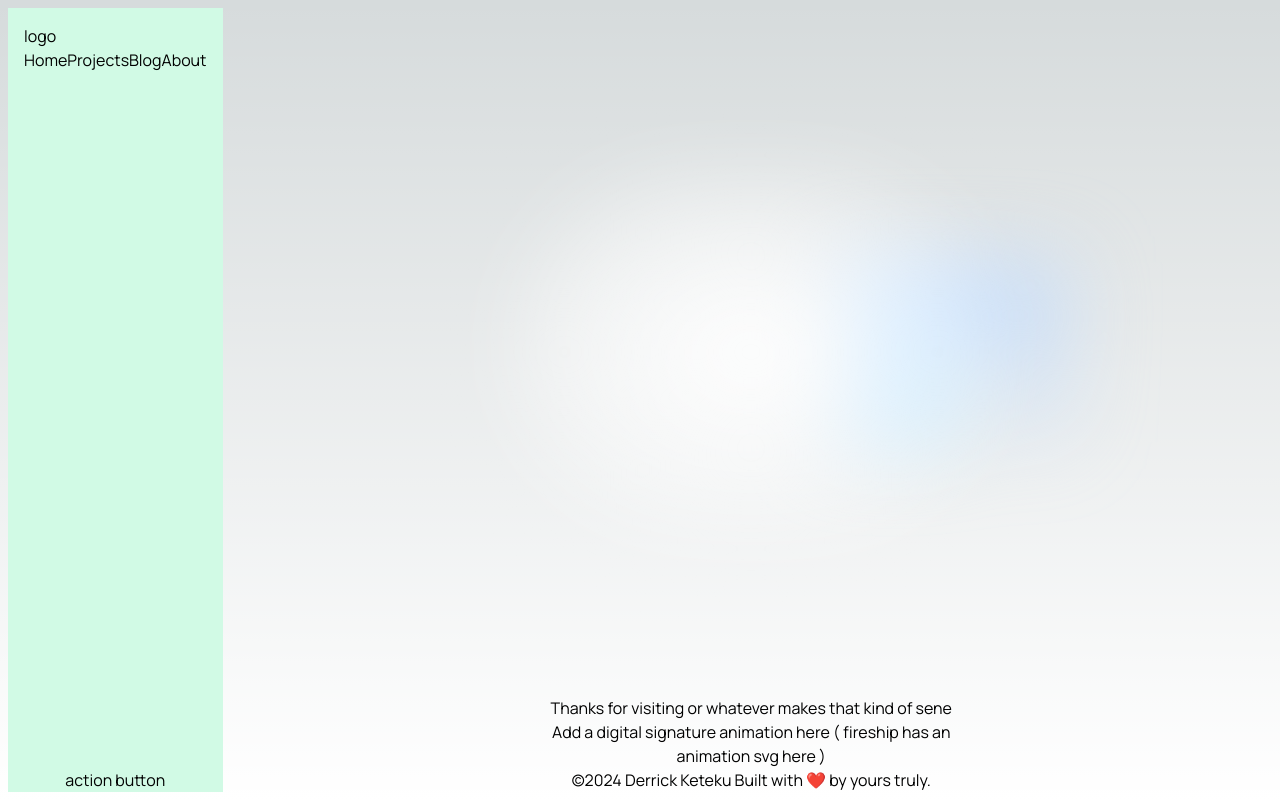
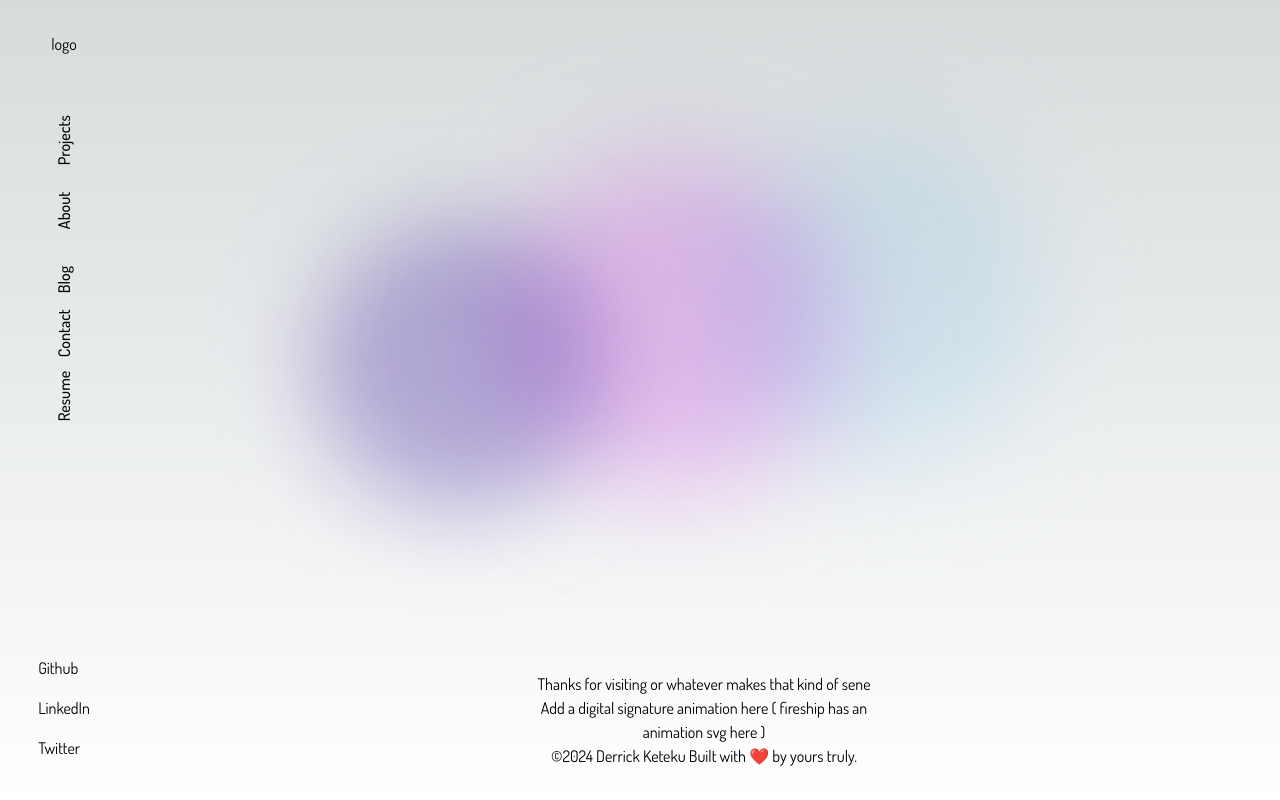
Before and after one commit to Derks14/keteku, a Next.js app: page / in a window 1280 px wide. Built offline with nearby package versions, Linux system fonts and the light colour scheme; a web font is replaced by a local one.

Commit message:
setup blur floating bubbles mixed with the background for light and dark modes

```diff
--- a/src/app/(home)/layout.tsx
+++ b/src/app/(home)/layout.tsx
@@ -1,30 +1,15 @@
 import Footer from "@/components/sections/footer";
-import Nav from "@/components/sections/header";
+import Nav from "@/components/sections/nav";
+import Main from "@/components/sections/main";
 import { ReactNode } from "react";
 
 export default function Layout({ children }: { children: ReactNode }) {
   return (
-    <div>
-      <div className="flex min-h-screen items-stretch space-x-2 p-2">
-        {/* navigation */}
+    <>
+      <div className="flex h-full w-full flex-auto overflow-hidden">
         <Nav />
-        <div className="grow">
-          <div className="flex h-full flex-col items-center justify-between">
-            <div> </div>
-
-            <div>
-              <div className="relative z-[-1] flex place-items-center before:absolute before:h-[300px] before:w-full before:-translate-x-1/2 before:rounded-full before:bg-gradient-radial before:from-white before:to-transparent before:blur-2xl before:content-[''] after:absolute after:-z-20 after:h-[180px] after:w-full after:translate-x-1/3 after:bg-gradient-conic after:from-sky-200 after:via-blue-200 after:blur-2xl after:content-[''] before:dark:bg-gradient-to-br before:dark:from-transparent before:dark:to-blue-700 before:dark:opacity-10 after:dark:from-sky-900 after:dark:via-[#0141ff] after:dark:opacity-40 sm:before:w-[480px] sm:after:w-[240px] before:lg:h-[360px]">
-                {/* lets put all content here */}
-              </div>
-            </div>
-
-            {/* footer */}
-            <div>
-              <Footer />
-            </div>
-          </div>
-        </div>
+        <Main />
       </div>
-    </div>
+    </>
   );
 }
--- a/src/app/globals.css
+++ b/src/app/globals.css
@@ -20,8 +20,8 @@
     --card: 0 0% 100%;
     --card-foreground: 222.2 47.4% 11.2%;
 
-    --primary: 222.2 47.4% 11.2%;
-    --primary-foreground: 210 40% 98%;
+    --primary: hsl(255, 46%, 50%);
+    --primary-foreground: hsl(255, 0%, 100%);
 
     --secondary: 210 40% 96.1%;
     --secondary-foreground: 222.2 47.4% 11.2%;
@@ -84,4 +84,19 @@
     /* put all the classes after the @apply keyword */
     @apply m-10 delay-75 border-l;
   }
+
+  .floating-ball {
+    @apply absolute top-48 h-64 w-64 rounded-full animate-blob opacity-40 mix-blend-multiply blur-2xl dark:top-72 dark:h-36 dark:w-36 dark:opacity-90 dark:mix-blend-hard-light dark:blur-[90px];
+  }
+
 }
+
+@layer utilities {
+  .animation-delay-2000 {
+    animation-delay: 2s;
+  }
+  .animation-delay-4000 {
+    animation-delay: 4s;
+  }
+
+}
--- a/src/app/layout.tsx
+++ b/src/app/layout.tsx
@@ -2,6 +2,7 @@ import type { Metadata } from "next";
 import { Dosis, Inter, Magra, Manrope } from "next/font/google";
 import "./globals.css";
 import React from "react";
+import { cn } from "@/services/utils";
 
 const inter = Inter({
   subsets: ["latin"],
@@ -34,7 +35,9 @@ export const metadata: Metadata = {
 export default function RootLayout({ children }: { children: React.ReactNode }) {
   return (
     <html lang="en">
-      <body className={manrope.className}>{children}</body>
+      <body className={cn("overflow-hidden", dosis.className)}>
+        <div className="h-screen max-h-screen overflow-hidden">{children}</div>
+      </body>
     </html>
   );
 }
--- a/src/components/sections/footer.tsx
+++ b/src/components/sections/footer.tsx
@@ -6,7 +6,7 @@ export default function Footer() {
           <div>Thanks for visiting or whatever makes that kind of sene</div>
           <div> Add a digital signature animation here ( fireship has an animation svg here )</div>
           <div>
-            <p> </p>©2024 Derrick Keteku Built with ❤️ by yours truly.
+            <p> ©2024 Derrick Keteku Built with ❤️ by yours truly.</p>
           </div>
         </div>
       </div>
--- a/src/components/sections/header.tsx
+++ /dev/null
@@ -1,25 +0,0 @@
-export default function Header() {
-  const menu: [{ title: string; path: string }] = [
-    { title: "Home", path: "/home" },
-    { title: "Projects", path: "/projects" },
-    { title: "Blog", path: "/blog" },
-    { title: "About", path: "/about" },
-  ];
-  return (
-    <div className="flex flex-col items-center justify-between bg-emerald-100">
-      <div className="m-2 p-2">
-        <div>logo </div>
-        <nav className="">
-          <a className="flex justify-between">
-            {menu.map((option) => (
-              <div key={option.title} className="">
-                {option.title}
-              </div>
-            ))}
-          </a>
-        </nav>
-      </div>
-      <div> action button</div>
-    </div>
-  );
-}
--- /dev/null
+++ b/src/components/sections/main.tsx
@@ -0,0 +1,29 @@
+import Footer from "@/components/sections/footer";
+
+const Main = () => {
+  return (
+    <>
+      <main className=" grow overflow-auto p-8">
+        <div className="mx-auto flex h-full w-[90%] max-w-[1440px] flex-col items-center justify-between">
+          <div className="relative w-full">
+            <div className="floating-ball right-[36rem] bg-primary dark:bg-blue-700"></div>
+            <div className="floating-ball animation-delay-2000 right-[24rem] bg-fuchsia-400"></div>
+
+            <div className="floating-ball animation-delay-4000 right-[13rem]  bg-sky-200"></div>
+          </div>
+
+          <div>
+            {/*<div className="relative z-[-1] flex place-items-center before:absolute before:h-[300px] before:w-full before:-translate-x-1/2 before:rounded-full before:bg-gradient-radial before:from-white before:to-transparent before:blur-2xl before:content-[''] after:absolute after:-z-20 after:h-[180px] after:w-full after:translate-x-1/3 after:bg-gradient-conic after:from-sky-200 after:via-blue-200 after:blur-2xl after:content-[''] before:dark:bg-gradient-to-br before:dark:from-transparent before:dark:to-blue-700 before:dark:opacity-10 after:dark:from-sky-900 after:dark:via-[#0141ff] after:dark:opacity-40 sm:before:w-[480px] sm:after:w-[240px] before:lg:h-[360px]"></div>*/}
+          </div>
+
+          {/* footer */}
+          <div>
+            <Footer />
+          </div>
+        </div>
+      </main>
+    </>
+  );
+};
+
+export default Main;
--- /dev/null
+++ b/src/components/sections/nav.tsx
@@ -0,0 +1,60 @@
+import Link from "next/link";
+
+const Nav = () => {
+  const links: { label: string; path: string }[] = [
+    {
+      label: "Projects",
+      path: "/projects",
+    },
+    {
+      label: "About",
+      path: "/about",
+    },
+    {
+      label: "Blog",
+      path: "/blog",
+    },
+    {
+      label: "Contact",
+      path: "/contact",
+    },
+    { label: "Resume", path: "/resume" },
+  ];
+  return (
+    <>
+      <aside className="h-full w-32  min-w-[8rem]  p-4 py-8">
+        <div className=" flex w-full items-center justify-center">logo</div>
+        <nav className="flex h-full flex-col items-center justify-between py-8">
+          {/*one*/}
+          <div className=" ">
+            {links.map((link) => (
+              <div className="mt-10 rotate-[270deg] font-medium" key={link.path}>
+                <Link href={link.path}>{link.label}</Link>
+              </div>
+            ))}
+          </div>
+          <div className="space-y-4">
+            <div>
+              <a target="_blank" href="https:/github.com/Derks14">
+                Github
+              </a>
+            </div>
+
+            <div>
+              <a target="_blank" href="https://linkedIn.com">
+                LinkedIn
+              </a>
+            </div>
+            <div>
+              <a target="_blank" href="htttps://twitter.com/4teeeeeen">
+                Twitter
+              </a>
+            </div>
+          </div>
+        </nav>
+      </aside>
+    </>
+  );
+};
+
+export default Nav;
--- a/tailwind.config.ts
+++ b/tailwind.config.ts
@@ -22,7 +22,7 @@ const config: Config = {
         background: "hsl(var(--background))",
         foreground: "hsl(var(--foreground))",
         primary: {
-          DEFAULT: "hsl(var(--primary))",
+          DEFAULT: "var(--primary)",
           foreground: "hsl(var(--primary-foreground))",
         },
         secondary: {
@@ -76,12 +76,27 @@ const config: Config = {
           from: { height: "var(--radix-collapsible-content-height)" },
           to: { height: "0" },
         },
+        blob: {
+          "0%": {
+            transform: " translate(0px, 0px) scale(1 )",
+          },
+          "33%": {
+            transform: "translate(30px, -80px) scale(1.4)",
+          },
+          "66%": {
+            transform: "translate(-50px, 20px) scale(1.2)",
+          },
+          "100%": {
+            transform: "translate(0px, 0px) scale(1)",
+          },
+        },
       },
       animation: {
         "accordion-down": "accordion-down 0.2s ease-out",
         "accordion-up": "accordion-up 0.2s ease-out",
         "collapsible-down": "collapsible-down 0.5s ease-out",
         "collapsible-up": "collapsible-up 0.5s ease-out",
+        blob: "blob 7s infinite linear",
       },
     },
   },
```
